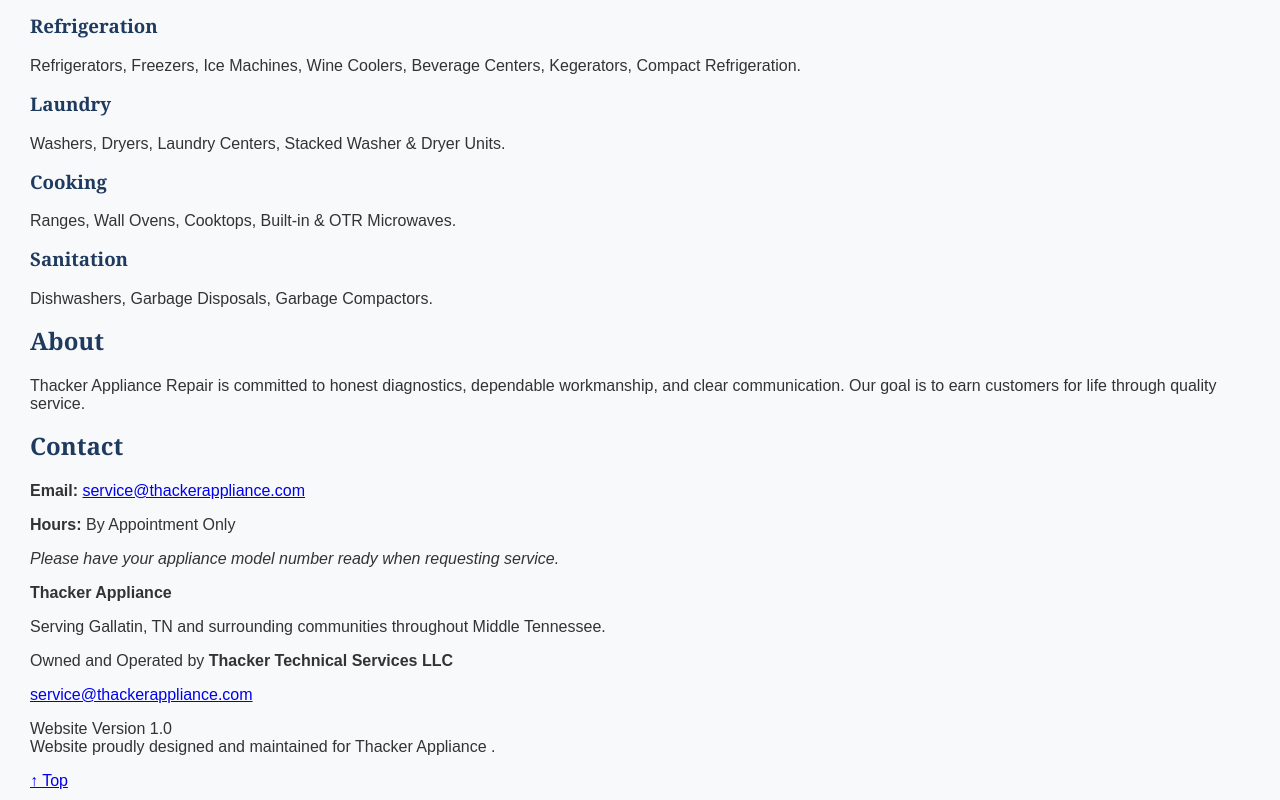
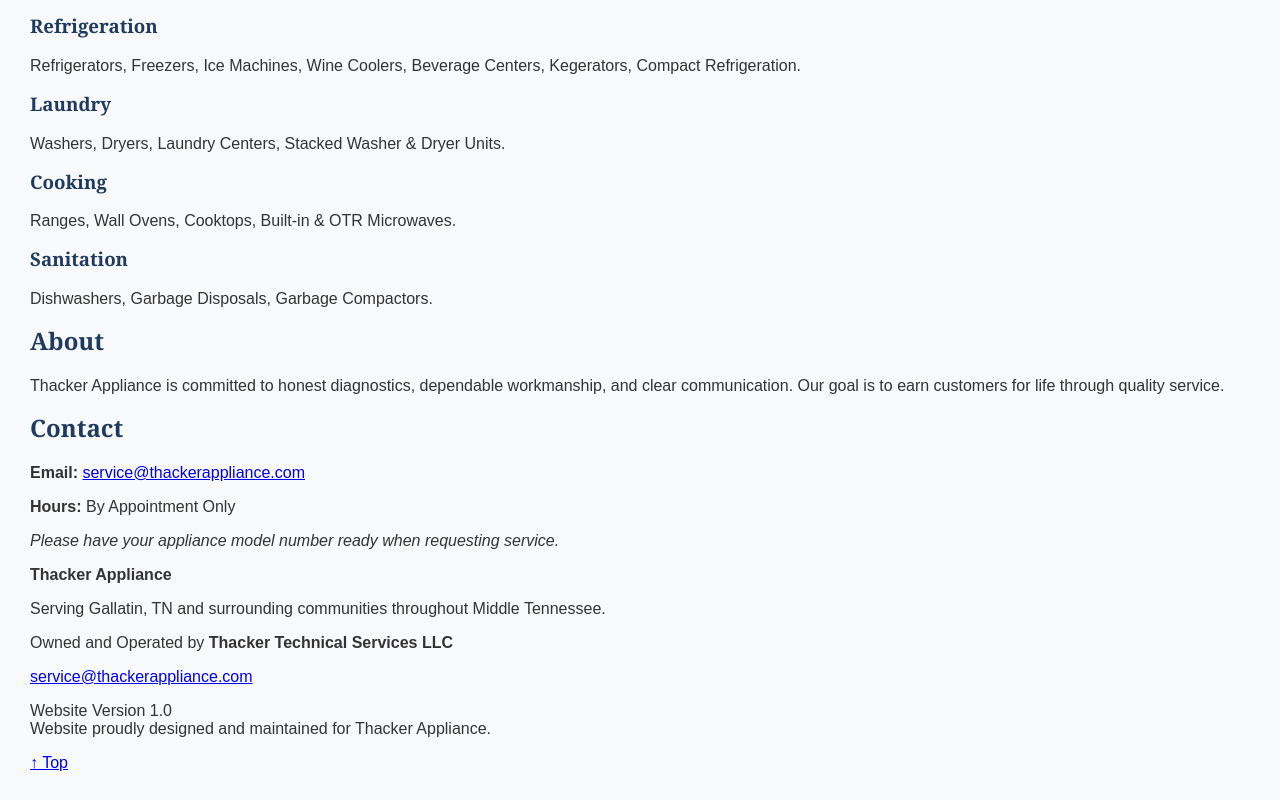
Before and after one commit to thackerappliance/thacker-appliance-website, a plain HTML site: page index.html in a window 1280 px wide. Shown: the part 1908-2708 px from the top of the page. Drawn offline with Linux system fonts and the light colour scheme.

Commit message:
removed display text "repair" from footer

```diff
--- a/index.html
+++ b/index.html
@@ -212,7 +212,7 @@
 
 <section id="about">
 <h2>About</h2>
-<p>Thacker Appliance Repair is committed to honest diagnostics, dependable workmanship, and clear communication. Our goal is to earn customers for life through quality service.</p>
+<p>Thacker Appliance is committed to honest diagnostics, dependable workmanship, and clear communication. Our goal is to earn customers for life through quality service.</p>
 </section>
 
 <section id="contact">
@@ -227,7 +227,7 @@
 <p>Serving Gallatin, TN and surrounding communities throughout Middle Tennessee.</p>
 <p>Owned and Operated by <strong>Thacker Technical Services LLC</strong></p>
 <p id="footer-contact-methods"></p>
-<p class="small">Website Version 1.0<br>Website proudly designed and maintained for Thacker Appliance .</p>
+<p class="small">Website Version 1.0<br>Website proudly designed and maintained for Thacker Appliance.</p>
 </footer>
 
 <a class="top" href="#top">&uarr; Top</a>
```
